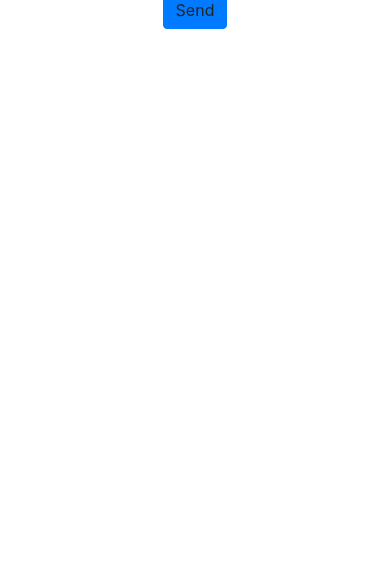
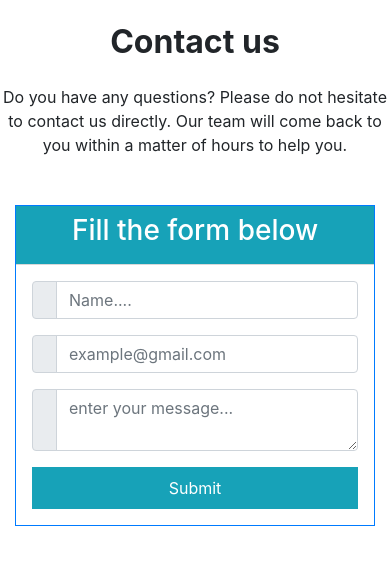
Before and after one commit to geethika1129/Django, a Django app: page /contact in a window 390 px wide. Shown: the part 567-1141 px from the top of the page. Before the commit the page ends 596 px from the top, so only its background shows below. Run offline with Django 4.2, Linux system fonts and the light colour scheme; some libraries are stand-ins or nearby versions.

Commit message:
added form

```diff
--- a/templates/base.html
+++ b/templates/base.html
@@ -51,7 +51,7 @@ h1{
         <div class="collapse navbar-collapse" id="navbarTogglerDemo02">
           <ul class="navbar-nav mr-auto mt-2 mt-lg-0">
             <li class="nav-item active">
-              <a class="nav-link" href="#">Home <span class="sr-only">(current)</span></a>
+              <a class="nav-link" href="/">Home <span class="sr-only">(current)</span></a>
             </li>
             <li class="nav-item active">
               <a class="nav-link" href="/about">About <span class="sr-only">(current)</span></a>
--- a/templates/contact.html
+++ b/templates/contact.html
@@ -1,104 +1,74 @@
-<!doctype html>
-<html lang="en">
-  <head>
-    <!-- Required meta tags -->
-    <meta charset="utf-8">
-    <meta name="viewport" content="width=device-width, initial-scale=1, shrink-to-fit=no">
+{% extends 'base.html'%}
+{% block title %} conatct  {% endblock title%}
+{% block body %}
 
-    <!-- Bootstrap CSS -->
-    <link rel="stylesheet" href="https://maxcdn.bootstrapcdn.com/bootstrap/4.0.0/css/bootstrap.min.css" integrity="sha384-Gn5384xqQ1aoWXA+058RXPxPg6fy4IWvTNh0E263XmFcJlSAwiGgFAW/dAiS6JXm" crossorigin="anonymous">
-
-    <title>Hello, world!</title>
-  </head>
-  <body>
-    <h1>Hello, world!</h1>
-
-    <!-- Optional JavaScript -->
-    <!-- jQuery first, then Popper.js, then Bootstrap JS -->
-    <script src="https://code.jquery.com/jquery-3.2.1.slim.min.js" integrity="sha384-KJ3o2DKtIkvYIK3UENzmM7KCkRr/rE9/Qpg6aAZGJwFDMVNA/GpGFF93hXpG5KkN" crossorigin="anonymous"></script>
-    <script src="https://cdnjs.cloudflare.com/ajax/libs/popper.js/1.12.9/umd/popper.min.js" integrity="sha384-ApNbgh9B+Y1QKtv3Rn7W3mgPxhU9K/ScQsAP7hUibX39j7fakFPskvXusvfa0b4Q" crossorigin="anonymous"></script>
-    <script src="https://maxcdn.bootstrapcdn.com/bootstrap/4.0.0/js/bootstrap.min.js" integrity="sha384-JZR6Spejh4U02d8jOt6vLEHfe/JQGiRRSQQxSfFWpi1MquVdAyjUar5+76PVCmYl" crossorigin="anonymous"></script>
-
-
-    <!--Section: Contact v.2-->
-<section class="mb-4">
-
+<img class="gee" src="https://source.unsplash.com/random/?contact,phone" alt="img">
     <!--Section heading-->
     <h2 class="h1-responsive font-weight-bold text-center my-4">Contact us</h2>
     <!--Section description-->
     <p class="text-center w-responsive mx-auto mb-5">Do you have any questions? Please do not hesitate to contact us directly. Our team will come back to you within
         a matter of hours to help you.</p>
 
-    <div class="row">
 
-        <!--Grid column-->
-        <div class="col-md-9 mb-md-0 mb-5">
-            <form id="contact-form" name="contact-form" action="mail.php" method="POST">
 
-                <!--Grid row-->
-                <div class="row">
+        <div class="container">
 
-                    <!--Grid column-->
-                    <div class="col-md-6">
-                        <div class="md-form mb-0">
-                            <input type="text" id="name" name="name" class="form-control">
-                            <label for="name" class="">Your name</label>
+            <div class="row justify-content-center">
+                <div class="col-12 col-md-8 col-lg-6 pb-5">
+
+
+                            <!--Form with header-->
+
+                            <form action="/contact" method="post">
+                                {% csrf_token %}
+                                <div class="card border-primary rounded-0">
+                                    <div class="card-header p-0">
+                                        <div class="bg-info text-white text-center py-2">
+                                            <h3><i class="fa fa-envelope"></i>Fill the form below</h3>
+
                                         </div>
                                     </div>
-                    <!--Grid column-->
+                                    <div class="card-body p-3">
 
-                    <!--Grid column-->
-                    <div class="col-md-6">
-                        <div class="md-form mb-0">
-                            <input type="text" id="email" name="email" class="form-control">
-                            <label for="email" class="">Your email</label>
+                                        <!--Body-->
+                                        <div class="form-group">
+                                            <div class="input-group mb-2">
+                                                <div class="input-group-prepend">
+                                                    <div class="input-group-text"><i class="fa fa-user text-info"></i></div>
+                                                </div>
+                                                <input type="text" class="form-control" id="nombre" name="nombre" placeholder="Name...." required>
                                             </div>
                                         </div>
-                    <!--Grid column-->
+                                        <div class="form-group">
+                                            <div class="input-group mb-2">
+                                                <div class="input-group-prepend">
+                                                    <div class="input-group-text"><i class="fa fa-envelope text-info"></i></div>
+                                                </div>
+                                                <input type="email" class="form-control" id="nombre" name="email" placeholder="example@gmail.com" required>
+                                            </div>
+                                        </div>
+
+                                        <div class="form-group">
+                                            <div class="input-group mb-2">
+                                                <div class="input-group-prepend">
+                                                    <div class="input-group-text"><i class="fa fa-comment text-info"></i></div>
+                                                </div>
+                                                <textarea class="form-control" placeholder="enter your message..." required></textarea>
+                                            </div>
+                                        </div>
+
+                                        <div class="text-center">
+                                            <input type="submit" value="Submit" class="btn btn-info btn-block rounded-0 py-2">
+                                        </div>
+                                    </div>
 
                                 </div>
-                <!--Grid row-->
+                            </form>
+                            <!--Form with header-->
 
-                <!--Grid row-->
-                <div class="row">
-                    <div class="col-md-12">
-                        <div class="md-form mb-0">
-                            <input type="text" id="subject" name="subject" class="form-control">
-                            <label for="subject" class="">Subject</label>
+
                         </div>
             </div>
         </div>
-                <!--Grid row-->
 
-                <!--Grid row-->
-                <div class="row">
-
-                    <!--Grid column-->
-                    <div class="col-md-12">
-
-                        <div class="md-form">
-                            <textarea type="text" id="message" name="message" rows="2" class="form-control md-textarea"></textarea>
-                            <label for="message">Your message</label>
-                        </div>
-
-                    </div>
-                </div>
-                <!--Grid row-->
-
-            </form>
-
-            <div class="text-center text-md-left">
-                <a class="btn btn-primary" onclick="document.getElementById('contact-form').submit();">Send</a>
-            </div>
-            <div class="status"></div>
-        </div>
-        <!--Grid column-->
-
-        <!--Grid column-->
-
-    </div>
-
-</section>
-<!--Section: Contact v.2-->
-  </body>
-</html>
+{% endblock body %}
```
Lines whose indentation alone changed are shown as unchanged.
